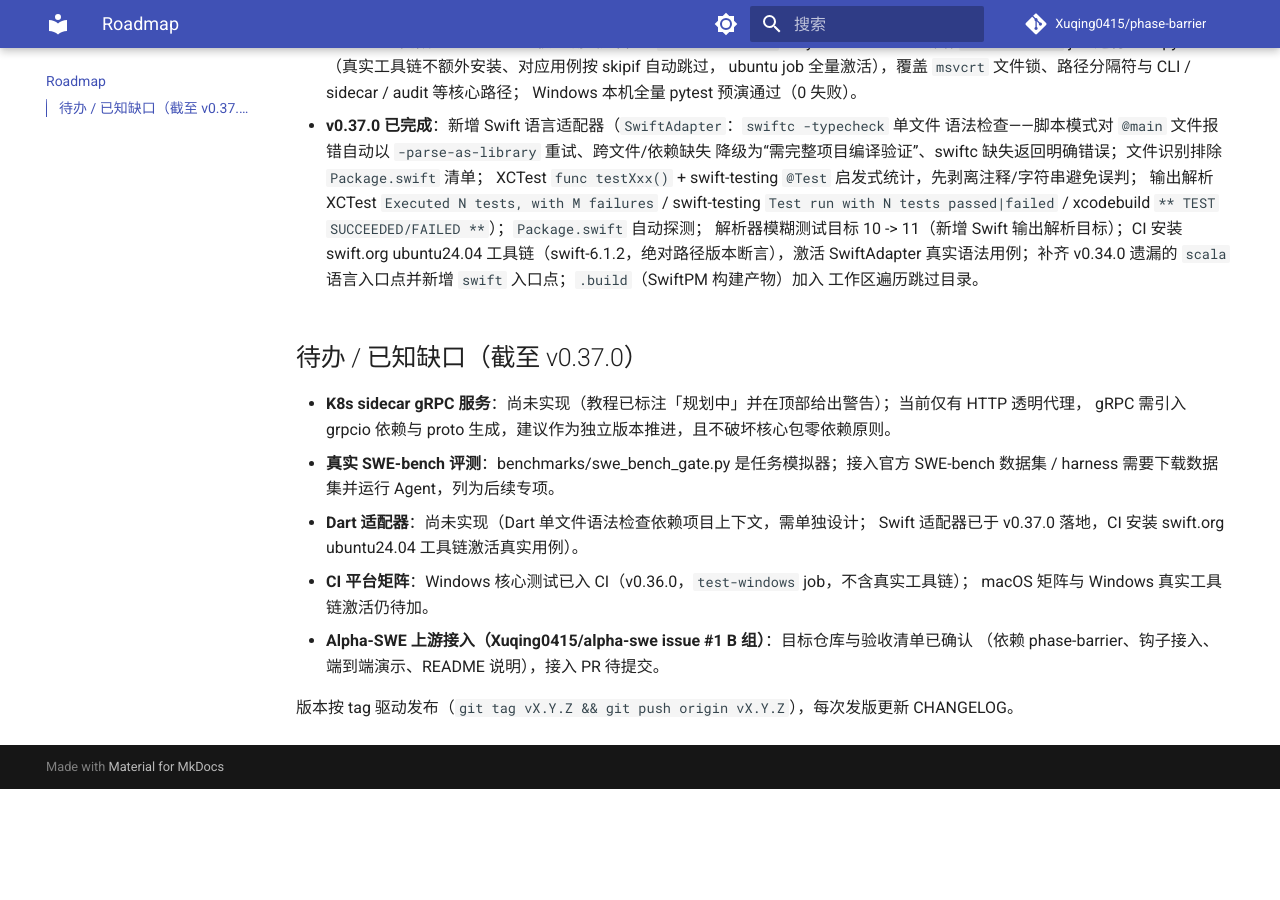
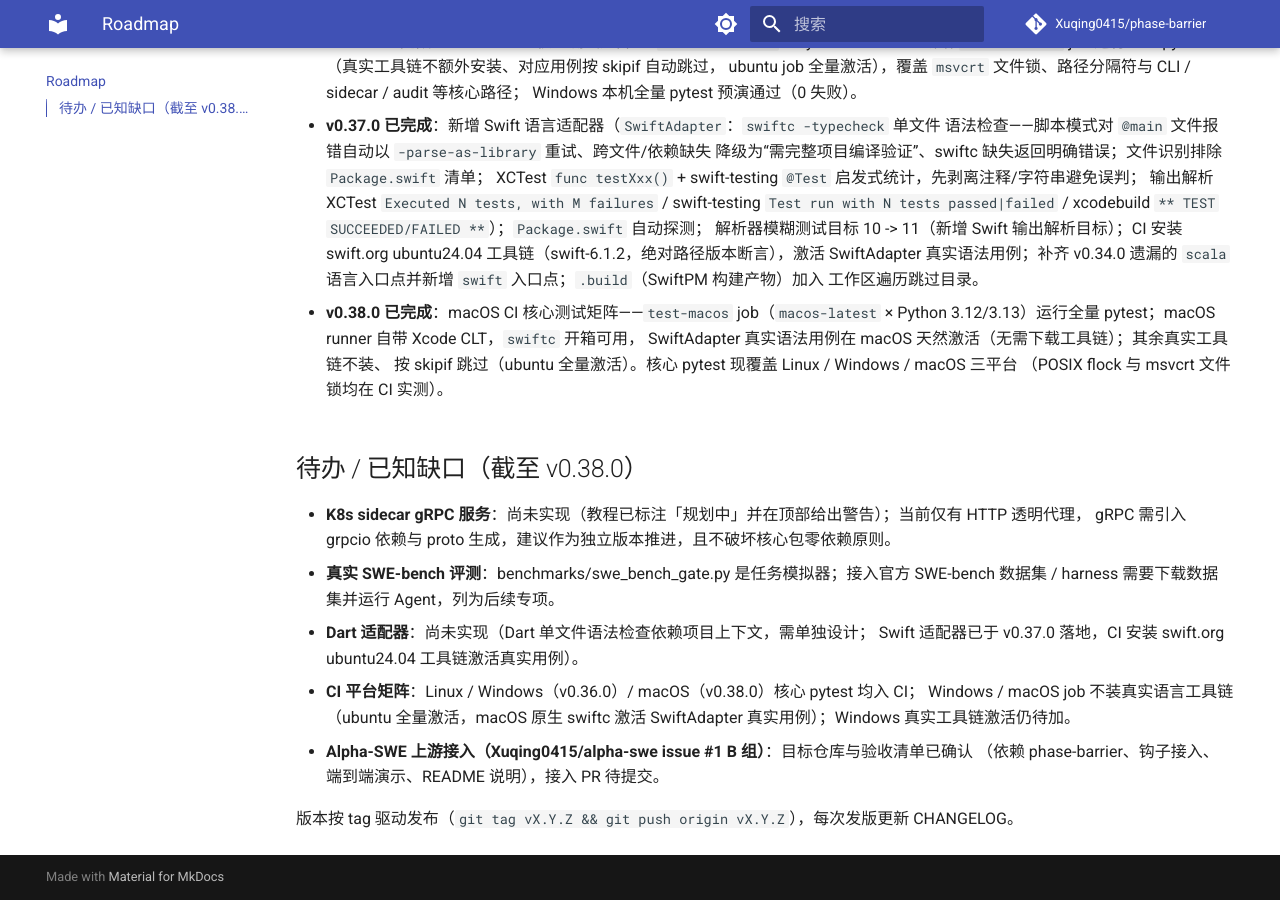
Before and after one commit to Xuqing0415/phase-barrier, an MkDocs documentation site: the page built from docs/roadmap.md, in a window 1280 px wide and 900 px high, scrolled down 4059 px. Built offline with MkDocs 1.6.1 and Material for MkDocs 9.7.7, drawn with Linux system fonts in a browser that asks for light colours; comment, search, counter and statistics services are not loaded; before the commit the page ends 4848 px from its top, so only the background shows below that.

Commit message:
feat: v0.38.0 macOS CI 核心测试矩阵（原生 swiftc 激活 Swift 真实用例）
- ci.yml 新增 test-macos job（macos-latest x Python 3.12/3.13）运行全量 pytest
- macOS 自带 Xcode CLT：swiftc 开箱可用，SwiftAdapter 真实语法用例天然激活
- 覆盖 POSIX flock（fcntl）状态锁 / 路径 / CLI / sidecar / audit 等核心路径
- 核心 pytest 现覆盖 Linux / Windows / macOS 三平台

```diff
--- a/docs/roadmap.md
+++ b/docs/roadmap.md
@@ -134,7 +134,13 @@
   遗漏的 `scala` 语言入口点并新增 `swift` 入口点；`.build`（SwiftPM 构建产物）加入
   工作区遍历跳过目录。
 
-## 待办 / 已知缺口（截至 v0.37.0）
+- **v0.38.0 已完成**：macOS CI 核心测试矩阵——`test-macos` job（`macos-latest` ×
+  Python 3.12/3.13）运行全量 pytest；macOS runner 自带 Xcode CLT，`swiftc` 开箱可用，
+  SwiftAdapter 真实语法用例在 macOS 天然激活（无需下载工具链）；其余真实工具链不装、
+  按 skipif 跳过（ubuntu 全量激活）。核心 pytest 现覆盖 Linux / Windows / macOS 三平台
+  （POSIX flock 与 msvcrt 文件锁均在 CI 实测）。
+
+## 待办 / 已知缺口（截至 v0.38.0）
 
 - **K8s sidecar gRPC 服务**：尚未实现（教程已标注「规划中」并在顶部给出警告）；当前仅有 HTTP 透明代理，
   gRPC 需引入 grpcio 依赖与 proto 生成，建议作为独立版本推进，且不破坏核心包零依赖原则。
@@ -142,8 +148,9 @@
   harness 需要下载数据集并运行 Agent，列为后续专项。
 - **Dart 适配器**：尚未实现（Dart 单文件语法检查依赖项目上下文，需单独设计；
   Swift 适配器已于 v0.37.0 落地，CI 安装 swift.org ubuntu24.04 工具链激活真实用例）。
-- **CI 平台矩阵**：Windows 核心测试已入 CI（v0.36.0，`test-windows` job，不含真实工具链）；
-  macOS 矩阵与 Windows 真实工具链激活仍待加。
+- **CI 平台矩阵**：Linux / Windows（v0.36.0）/ macOS（v0.38.0）核心 pytest 均入 CI；
+  Windows / macOS job 不装真实语言工具链（ubuntu 全量激活，macOS 原生 swiftc 激活
+  SwiftAdapter 真实用例）；Windows 真实工具链激活仍待加。
 - **Alpha-SWE 上游接入（Xuqing0415/alpha-swe issue #1 B 组）**：目标仓库与验收清单已确认
   （依赖 phase-barrier、钩子接入、端到端演示、README 说明），接入 PR 待提交。
 
```
Also changed, not shown: CHANGELOG.md (+12 -0 lines), 1 other file.
